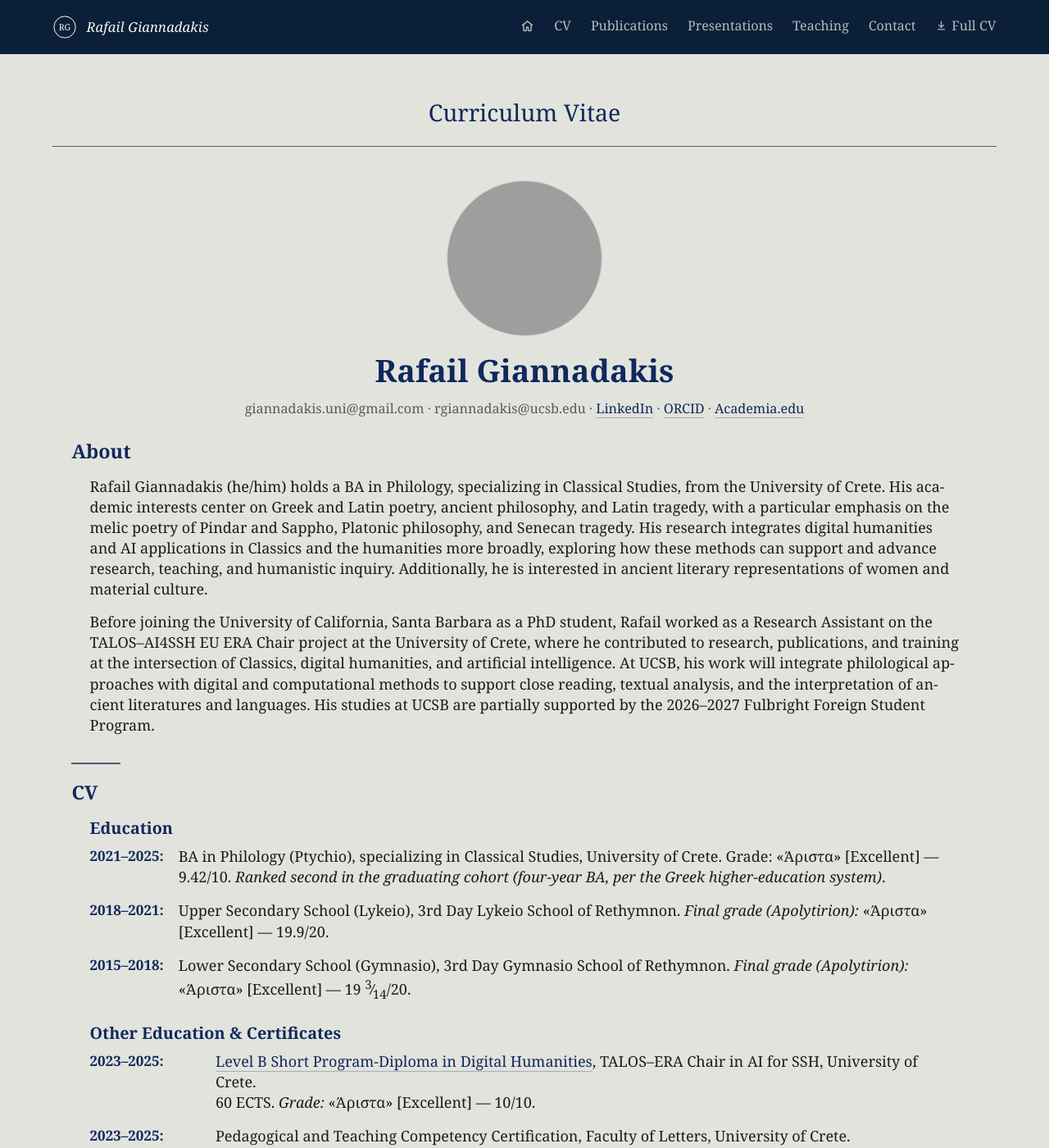
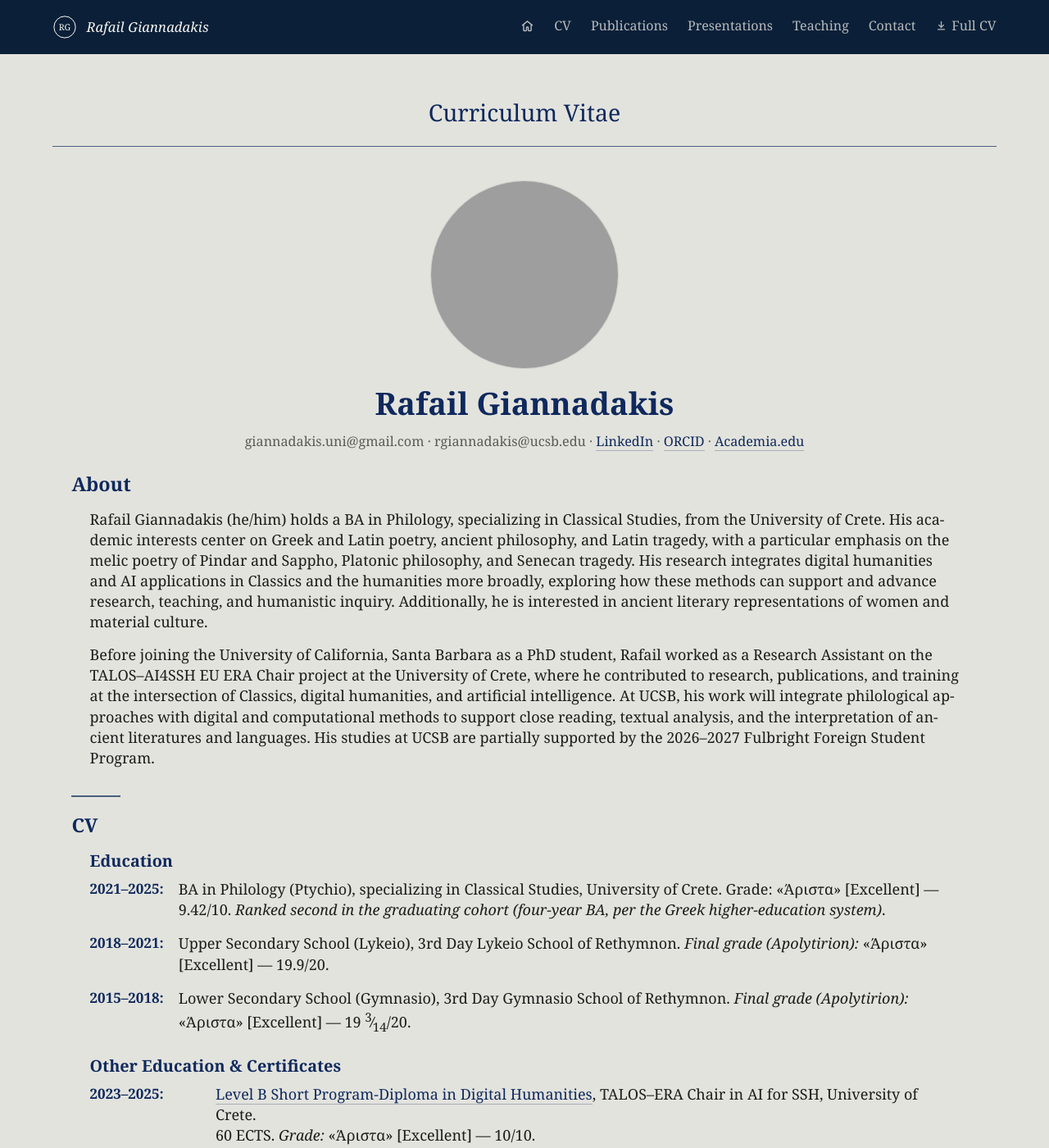
Before and after one commit to rgiannadakis/rgiannadakis.github.io, a Jekyll site: the page built from full_cv.md, in a window 1280 px wide and 1400 px high. Shown: the whole window at 82% size. Built offline with Jekyll 4.4.1, drawn with Linux system fonts in a browser that asks for light colours; grey boxes are pictures that could not be loaded.

Commit message:
site updates

```diff
--- a/assets/css/style.css
+++ b/assets/css/style.css
@@ -284,7 +284,7 @@ ul.tags li{
 /* plain, print-safe CV document */
 .plain-cv{ text-align:left; }
 .cv-header{ text-align:center; margin-bottom:24px; }
-.cv-header .avatar{ width:190px; height:190px; margin:0 auto 16px; box-shadow:none; }
+.cv-header .avatar{ width:230px; height:230px; margin:0 auto 16px; box-shadow:none; }
 .plain-cv h1{
   font-size:2.1em; font-weight:700; font-style:normal; text-transform:none;
   letter-spacing:0; color:var(--accent); text-align:center;
@@ -393,9 +393,11 @@ footer .bar-inner > div > div:last-child{ font-family:var(--mono); }
   .prose h2:first-of-type{ border-top:none; }
   .entry{ page-break-inside:avoid; }
   .cv-list{ display:block; }
-  .cv-item{ display:block; page-break-inside:avoid; margin-bottom:10px; }
-  .cv-date{ display:block; margin-bottom:2px; }
+  .cv-item{ display:block; margin-bottom:10px; }
+  .cv-date{ display:block; margin-bottom:2px; page-break-after:avoid; }
   .cv-description{ display:block; }
+  .cv-description li{ page-break-inside:avoid; }
+  .cv-description p{ orphans:2; widows:2; }
   .eyebrow{ color:#000; }
   ul.tags li{ border-color:#999; color:#000; }
   a{ color:#000 !important; text-decoration:underline; }
@@ -411,6 +413,6 @@ footer .bar-inner > div > div:last-child{ font-family:var(--mono); }
   .cv-header{ page-break-after:avoid; }
   .plain-cv .contact-line{ font-size:10pt; }
   .plain-cv .badge-tag{ color:#000; }
-  .cv-header .avatar{ width:135px; height:135px; }
+  .cv-header .avatar{ width:155px; height:155px; }
   .cv-divider{ border-top-color:#999; }
 }
```
